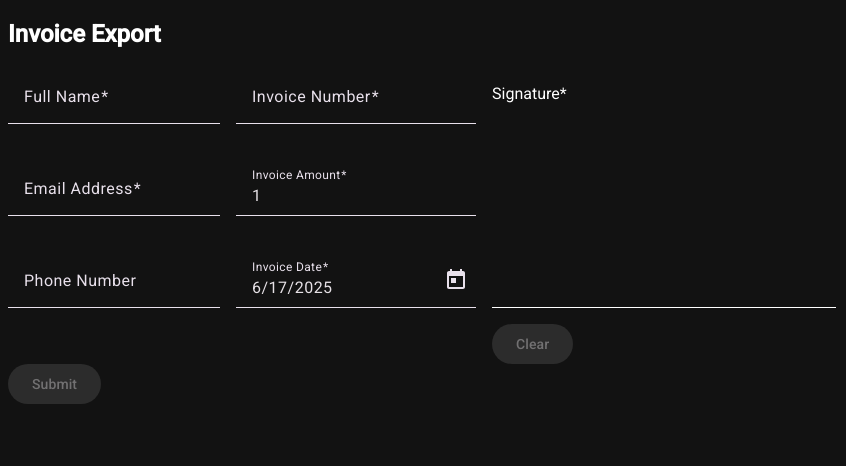
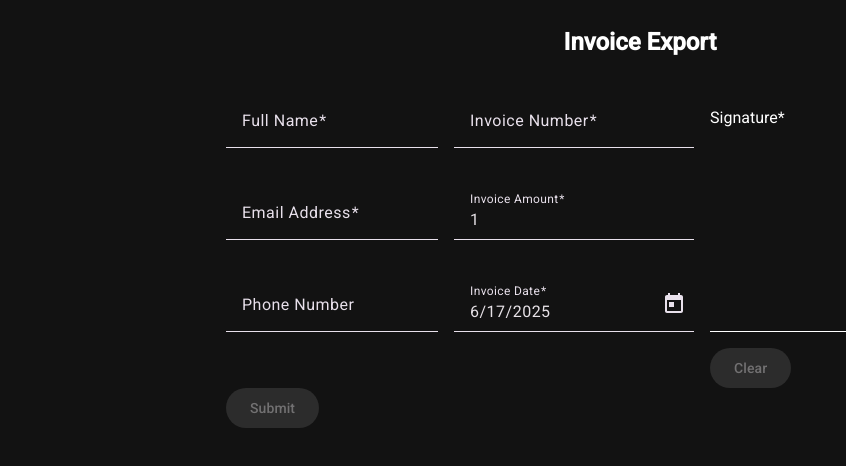
Before and after one commit to Eran-E/Cibus-Assignment-Invoice-Export, an Angular app: page / in a window 1280 px wide. Shown: the top 466 px of the page, without its empty margins (0-846 px from the left). Built offline with nearby package versions, Linux system fonts and the light colour scheme.

Commit message:
Add styling to invoice form component: implement flexbox layout for better alignment and spacing of form elements.

```diff
--- a/src/app/components/invoice-form/invoice-form.scss
+++ b/src/app/components/invoice-form/invoice-form.scss
@@ -1,3 +1,11 @@
+:host {
+    display: flex;
+    flex-direction: column;
+    justify-content: center;
+    align-items: center;
+    gap: 1rem;
+}
+
 .ie-form-group {
 
     display: flex;
```
